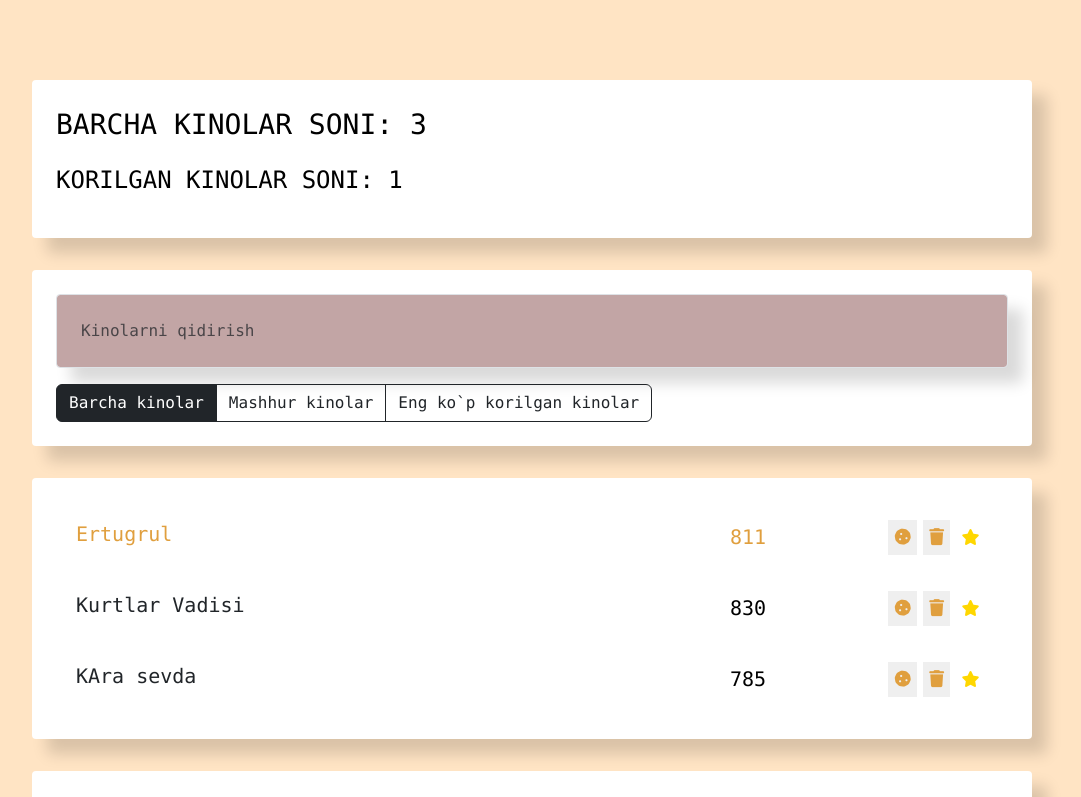
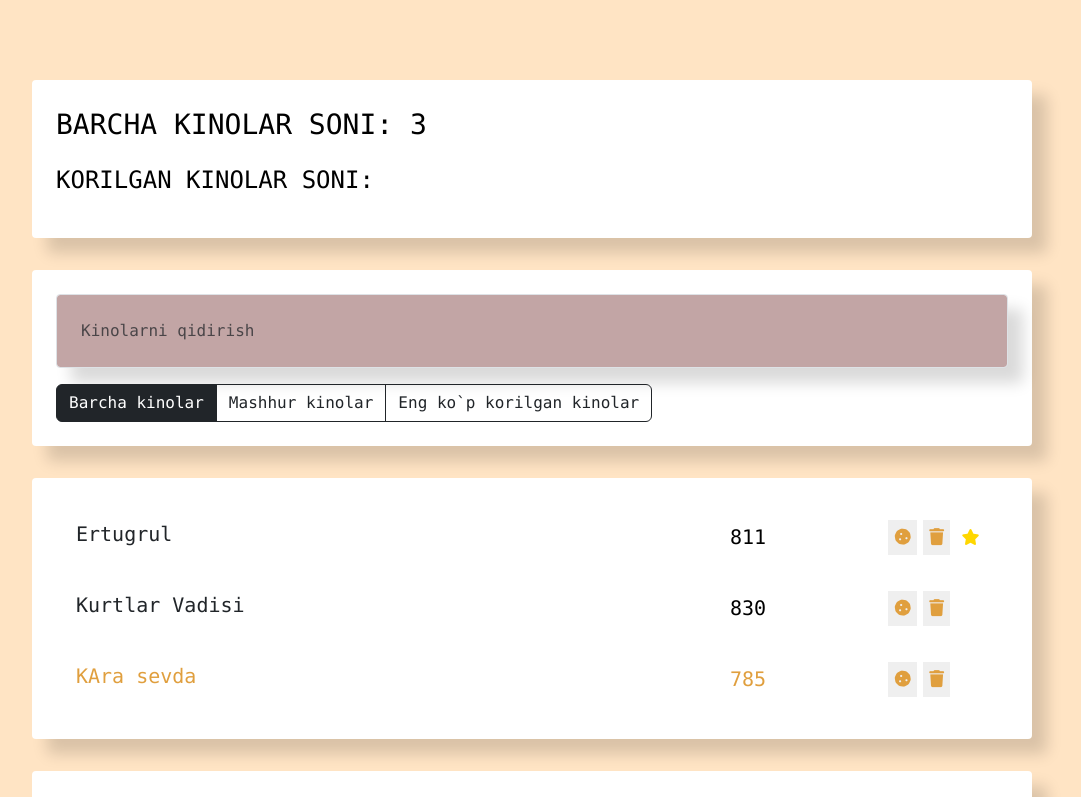
Before and after one commit to Mirabbosbek9778/Vue.js, a Vue app: page / in a window 1280 px wide. Shown: the top 797 px of the page, without its empty margins (108-1189 px from the left). Built offline with nearby package versions, Linux system fonts and the light colour scheme.

Commit message:
createMovie, push, filter methods

```diff
--- a/src/components/app-info/AppInfo.vue
+++ b/src/components/app-info/AppInfo.vue
@@ -2,7 +2,7 @@
   <div class="app-info">
     <p class="fs-3 text-uppercase">Barcha kinolar soni: {{ allMoviesCount }}</p>
     <p class="fs-4 text-uppercase">
-      Korilgan kinolar soni: {{ FavouriteMoviesCount }}
+      Korilgan kinolar soni: {{ favMoviesCount }}
     </p>
   </div>
 </template>
@@ -14,7 +14,7 @@ export default {
       type: Number,
       required: true,
     },
-    FavouriteMoviesCount: {
+    favMoviesCount: {
       type: Number,
       required: true,
     },
--- a/src/components/app/App.vue
+++ b/src/components/app/App.vue
@@ -3,14 +3,14 @@
     <div class="content">
       <AppInfo
         :allMoviesCount="movies.length"
-        :FavouriteMoviesCount="movies.filter((c) => c.favourite).length"
+        :favouriteMoviesCount="movies.filter((c) => c.favourite).length"
       />
       <div class="search-panel">
         <SearchPanel />
         <AppFilter />
       </div>
       <MoveList :movies="movies" />
-      <MoveAddForm />
+      <MoveAddForm @createMovie="createMovie" />
     </div>
   </div>
 </template>
@@ -33,15 +33,34 @@ export default {
   data() {
     return {
       movies: [
-        { name: "Ertugrul", viewers: 811, favourite: true, like: true },
-        { name: "Kurtlar Vadisi", viewers: 830, favourite: false, like: true },
-        { name: "KAra sevda", viewers: 785, favourite: false, like: true },
+        {
+          name: "Ertugrul",
+          viewers: 811,
+          favourite: false,
+          like: true,
+        },
+        {
+          name: "Kurtlar Vadisi",
+          viewers: 830,
+          favourite: false,
+          like: false,
+        },
+        {
+          name: "KAra sevda",
+          viewers: 785,
+          favourite: true,
+          like: false,
+        },
       ],
     };
   },
+  methods: {
+    createMovie(item) {
+      this.movies.push(item);
+    },
+  },
 };
 </script>
-
 <style>
 .app {
   height: 100vh;
--- a/src/components/move-add-form/MoveAddForm.vue
+++ b/src/components/move-add-form/MoveAddForm.vue
@@ -1,24 +1,50 @@
 <template>
-  <div class="movie-add-form">
+  <div class="movie-add-form" @submit.prevent>
     <h3>Yangi kino qoshish</h3>
     <form class="add-form d-flex">
       <input
         type="text"
         class="form-control new-movie-label"
         placeholder="Qanday Kinolar?"
+        :value="name"
+        @input="name = $event.target.value"
       />
       <input
-        type="text"
+        type="number"
         class="form-control new-movie-label"
         placeholder="Nechchi marotaba korilgan?"
+        :value="viewers"
+        @input="viewers = $event.target.value"
       />
-      <button class="btn btn-outline-dark" type="submit">qoshish</button>
+      <button class="btn btn-outline-dark" type="submit" @click="addMovie">
+        qoshish
+      </button>
     </form>
   </div>
 </template>
 
 <script>
-export default {};
+export default {
+  data() {
+    return {
+      name: "",
+      viewers: "",
+    };
+  },
+  methods: {
+    addMovie() {
+      const newMovie = {
+        name: this.name,
+        viewers: this.viewers,
+        favourite: false,
+        like: false,
+      };
+      this.$emit("createMovie", newMovie);
+      this.name = "";
+      this.viewers = "";
+    },
+  },
+};
 </script>
 
 <style>
```
